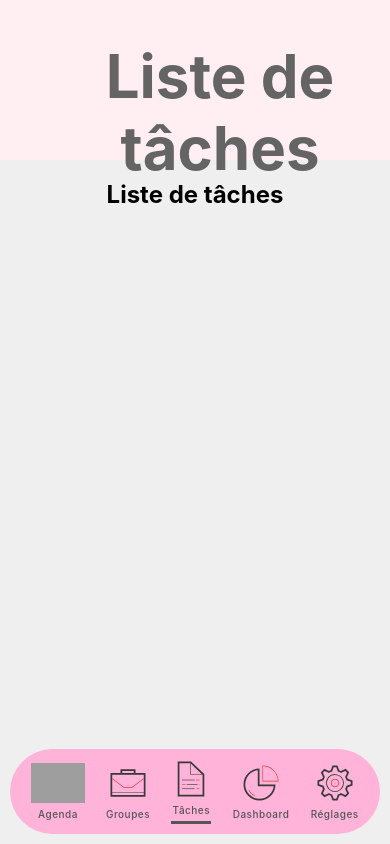
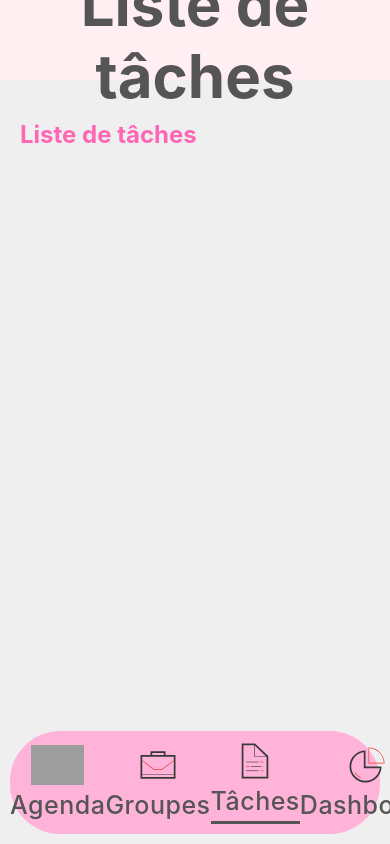
Before and after one commit to claire-arsena/ToDo-List, a React (Create React App) app in the folder ma-liste/: page / in a window 390 px wide. Built offline with nearby package versions, Linux system fonts and the light colour scheme; grey boxes are pictures that could not be loaded.

Commit message:
style : minification du css et ajout de styles

```diff
--- a/ma-liste/src/components/Footer/Footer.css
+++ b/ma-liste/src/components/Footer/Footer.css
@@ -1,11 +1,10 @@
-@import '../../styles/Variables.css';
-
+@import "../../styles/Variables.css";
 .footer {
   position: fixed;
   bottom: 30px;
   left: 30px;
   right: 30px;
-  background-color: var(--color-bg-nav);
+  background-color: var(--color-pink);
   border-radius: 100px;
   padding: 20px 0;
   z-index: 1000;
@@ -30,27 +29,47 @@
 }
 
 .footer a.active .footer-figure {
-  border-bottom: 3px solid var(--color-text-nav);
+  border-bottom: 3px solid var(--color-gray-dark);
   padding-bottom: 5px;
 }
-
-.footer-figure {
-  margin: 0;
+.footer-figure,
+.footer-add-button {
   display: flex;
   flex-direction: column;
   align-items: center;
+}
+.footer-figure {
+  margin: 0;
   gap: 5px;
-
 }
 
 .footer-text {
   font-size: 25px;
-  color: var(--color-text-nav);
+  color: var(--color-gray-dark);
   font-weight: 500;
   letter-spacing: 0.5px;
 }
-
-/* Mobile responsive */
+.footer-add-button {
+  background: none;
+  border: none;
+  cursor: pointer;
+  padding: 0;
+  color: var(--color-gray-dark);
+}
+.footer-add-bg {
+  height: 100px;
+  width: 100px;
+  background-color: var(--color-pink-dark);
+  border-radius: 50%;
+  display: flex;
+  justify-content: center;
+  align-items: center;
+  box-shadow: 0 4px 10px var(--color-shadow);
+}
+.footer-add-icon {
+  height: 50px;
+  width: 50px;
+}
 @media (max-width: 768px) {
   .footer {
     bottom: 15px;
@@ -64,9 +83,7 @@
     height: 50px;
   }
 
-  .footer-text {
-    font-size: 12px;
-  }
+
 }
 
 @media (max-width: 480px) {
@@ -82,7 +99,5 @@
     height: 40px;
   }
 
-  .footer-text {
-    font-size: 10px;
-  }
+
 }
--- a/ma-liste/src/components/Header/Header.css
+++ b/ma-liste/src/components/Header/Header.css
@@ -1,14 +1,21 @@
-@import '../../styles/Variables.css';
-
+@import "../../styles/Variables.css";
 .App-header {
-  background-color: var(--color-bg-header);
+  background-color: var(--color-pink-light);
   display: flex;
-  justify-content: left;
+  justify-content: space-between;
+  align-items: center;
   font-size: 30px;
-  color: var(--color-text-header);
+  color: var(--color-gray-dark);
+  padding: 0 50px;
 }
 
 .App-header h1 {
   height: 80px;
-  margin-left: 50px;
+  margin: 0;
+  display: flex;
+  align-items: center;
 }
+.header-actions {
+  display: flex;
+  gap: 10px;
+}
--- a/ma-liste/src/styles/App.css
+++ b/ma-liste/src/styles/App.css
@@ -1,22 +1,43 @@
-@import './Variables.css';
-
+@import "./Variables.css";
 body {
   margin: 0;
   padding: 0;
-  background-color: var(--color-bg);
+  background-color: var(--color-gray-light);
 }
-
 .App {
   text-align: center;
   padding-bottom: 150px;
 }
-
 .App-logo {
   height: 40vmin;
   pointer-events: none;
 }
-
 .App-nav {
   display: flex;
   justify-content: center;
 }
+
+.btn {
+  padding: 10px 24px;
+  border: none;
+  border-radius: 50px;
+  cursor: pointer;
+}
+
+.btn-primary {
+  background-color: var(--color-pink-dark);
+  color: var(--color-white);
+  box-shadow: 0 4px 10px var(--color-shadow);
+}
+
+
+
+.btn-secondary {
+  background-color: var(--color-pink-light);
+  color: var(--color-pink-dark);
+}
+
+.btn-secondary:hover {
+  background-color: var(--color-pink);
+  color: var(--color-white);
+}
--- a/ma-liste/src/styles/Settings.css
+++ /dev/null
@@ -1 +0,0 @@
-@import './Variables.css';
--- a/ma-liste/src/styles/Variables.css
+++ b/ma-liste/src/styles/Variables.css
@@ -1,7 +1,12 @@
 :root {
-  --color-bg: #efefef;
-  --color-bg-header: #ffeff3;
-  --color-bg-nav: #ffb3d9;
-  --color-text-header: rgb(100, 100, 100);
-  --color-text-nav: #555;
+  --color-pink-light: #ffeff3;
+  --color-pink: #ffb3d9;
+  --color-pink-dark: #ff66b3;
+  --color-white: #ffffff;
+  --color-gray-light: #efefef;
+  --color-gray-medium: #ddd;
+  --color-gray-dark: #555;
+  --color-black: #333;
+  --color-shadow: rgba(0, 0, 0, 0.15);
+  --color-backdrop: rgba(0, 0, 0, 0.5);
 }
--- a/ma-liste/src/views/Tasks/Tasks.css
+++ b/ma-liste/src/views/Tasks/Tasks.css
@@ -1 +1,78 @@
 @import '../../styles/Variables.css';
+.tasks {
+  padding: 20px;
+  max-width: 800px;
+  margin: 0 auto;
+}
+
+.tasks h1 {
+  color: var(--color-pink-dark);
+  text-align: left;
+  margin-bottom: 30px;
+}
+
+.tasks-list {
+  display: flex;
+  flex-direction: column;
+  gap: 15px;
+  padding: 0;
+  margin: 0;
+}
+
+.task-item {
+  background-color: var(--color-white);
+  padding: 20px;
+  border-radius: 16px;
+  box-shadow: 0 4px 12px var(--color-shadow);
+  text-align: left;
+  display: flex;
+  flex-direction: column;
+  gap: 10px;
+}
+
+.task-item h3 {
+  margin: 0;
+  color: var(--color-gray-dark);
+}
+
+.task-category {
+  display: inline-block;
+  background-color: var(--color-pink-light);
+  color: var(--color-pink-dark);
+  padding: 4px 12px;
+  border-radius: 20px;
+  align-self: flex-start;
+}
+
+.task-meta {
+  display: flex;
+  justify-content: space-between;
+  align-items: center;
+  margin-top: 5px;
+}
+
+.task-status {
+  color: var(--color-pink-dark);
+  background-color: var(--color-pink-light);
+  padding: 2px 8px;
+  border-radius: 4px;
+}
+
+.task-date {
+  color: var(--color-gray-medium);
+}
+
+.task-members {
+  list-style: none;
+  padding: 0;
+  margin: 10px 0 0 0;
+  display: flex;
+  gap: 5px;
+}
+
+.task-members li {
+  background-color: var(--color-gray-light);
+  padding: 3px 10px;
+  border-radius: 12px;
+  color: var(--color-gray-dark);
+}
```
Also changed, not shown: ma-liste/src/components/Modal/TaskFormModal.css (added, +71 -0 lines).
